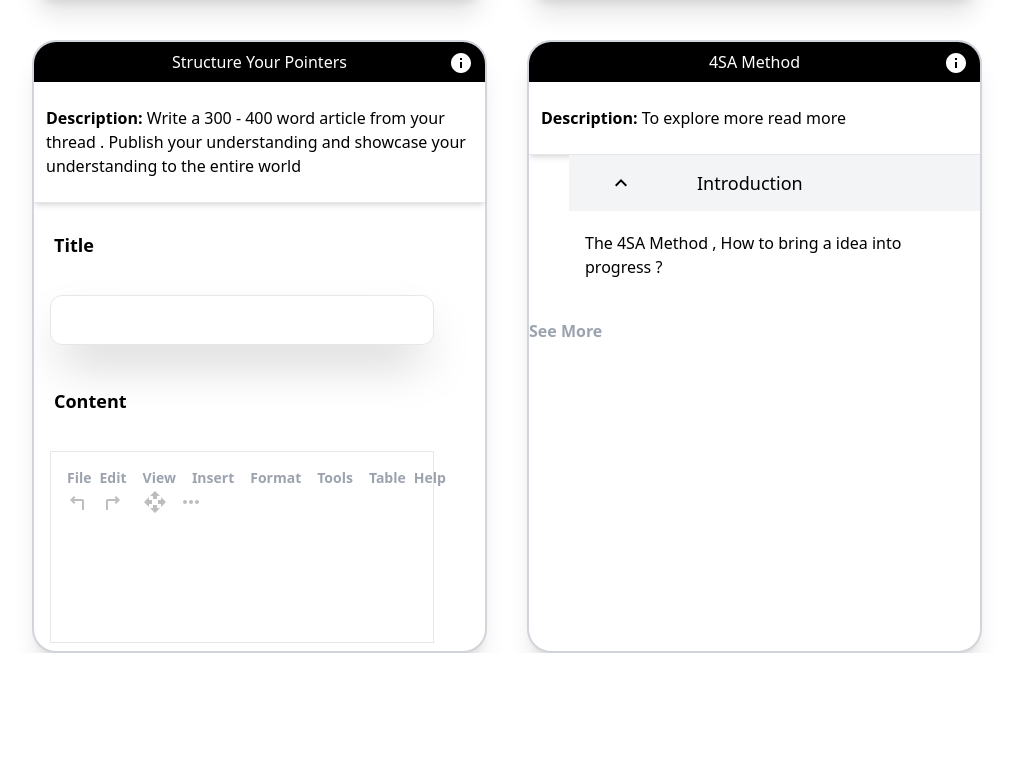
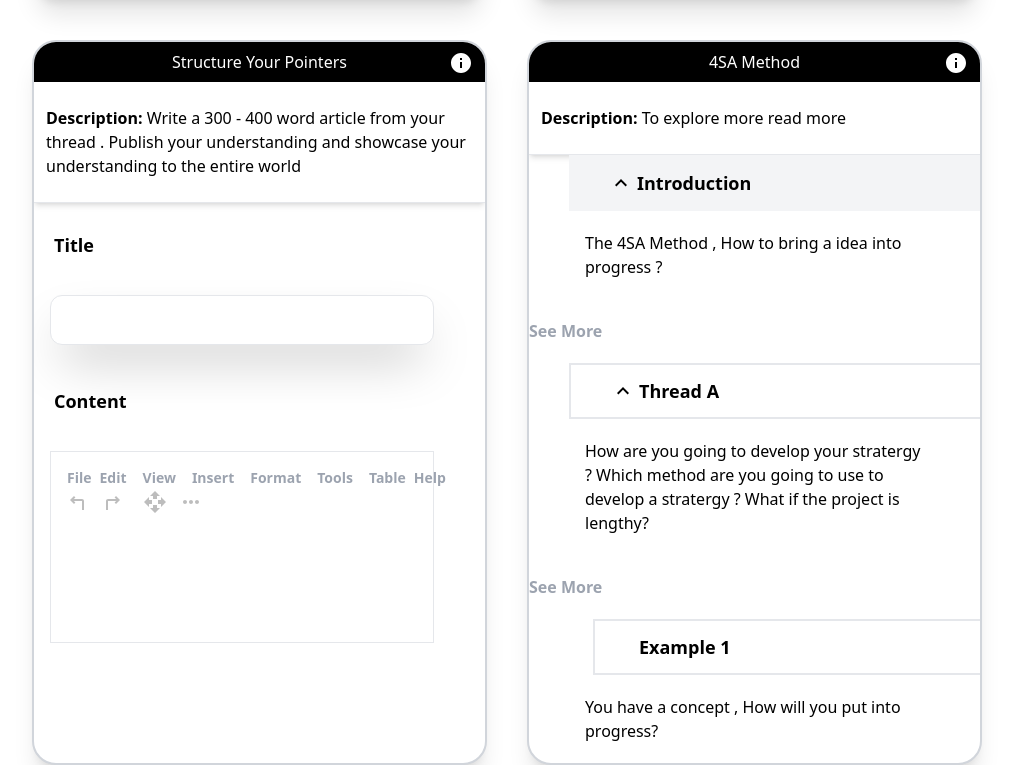
Before and after one commit to fiker31/Deep-tought-website, a React (Vite) app: page / in a window 1280 px wide. Shown: the part 1031-1796 px from the top of the page, without its empty margins (133-1146 px from the left). Before the commit the page ends 1684 px from the top, so only its background shows below. Built offline with nearby package versions, Linux system fonts and the light colour scheme.

Commit message:
add thread and example section

```diff
--- a/src/components/body.jsx
+++ b/src/components/body.jsx
@@ -163,13 +163,34 @@ const Body = () => {
     <div class=" bg-gray-100 w-full h-14 px-10 items-center flex mx-10 relative">
 
     <KeyboardArrowUpIcon color="black" />
-              <h3 className="ml-16 text-lg">Introduction</h3>
+              <h3 className="ml-1 text-lg font-semibold">Introduction</h3>
     </div>
     <div className="px-14 py-5" >
       The 4SA Method , How to bring a idea into progress ?
       </div>
       <div className="py-5 text-gray-400 font-semibold content-between">
       See More
+      </div>
+      <div class=" bg-white w-full h-14 px-10 items-center border-2 flex mx-10 relative">
+
+    <KeyboardArrowUpIcon color="black" />
+              <h3 className="ml-1 text-lg font-semibold">Thread A</h3>
+    </div>
+    <div className="px-14 py-5" >
+    How are you going to develop your stratergy ?
+    Which method are you going to use to develop a stratergy ?
+    What if the project is lengthy?
+      </div>
+      <div className="py-5 text-gray-400 font-semibold content-between">
+      See More
+      </div>
+      <div class=" bg-white w-full h-14 px-10 items-center border-2 flex mx-16 relative">
+
+
+              <h3 className="ml-1 text-lg font-semibold">Example 1</h3>
+    </div>
+    <div className="px-14 py-5" >
+    You have a concept , How will you put into progress?
       </div>
 
 
```
Also changed, not shown: src/assets/Blue-icons.svg (added).
